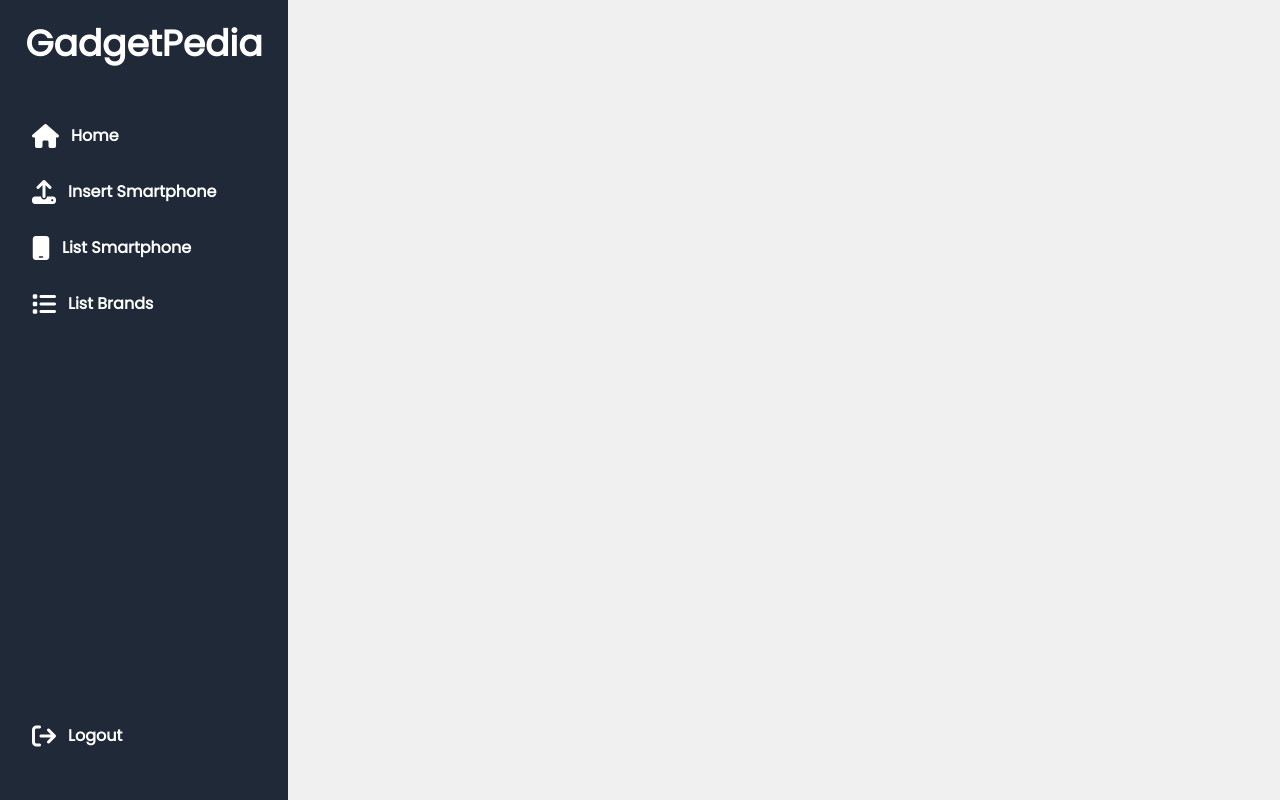
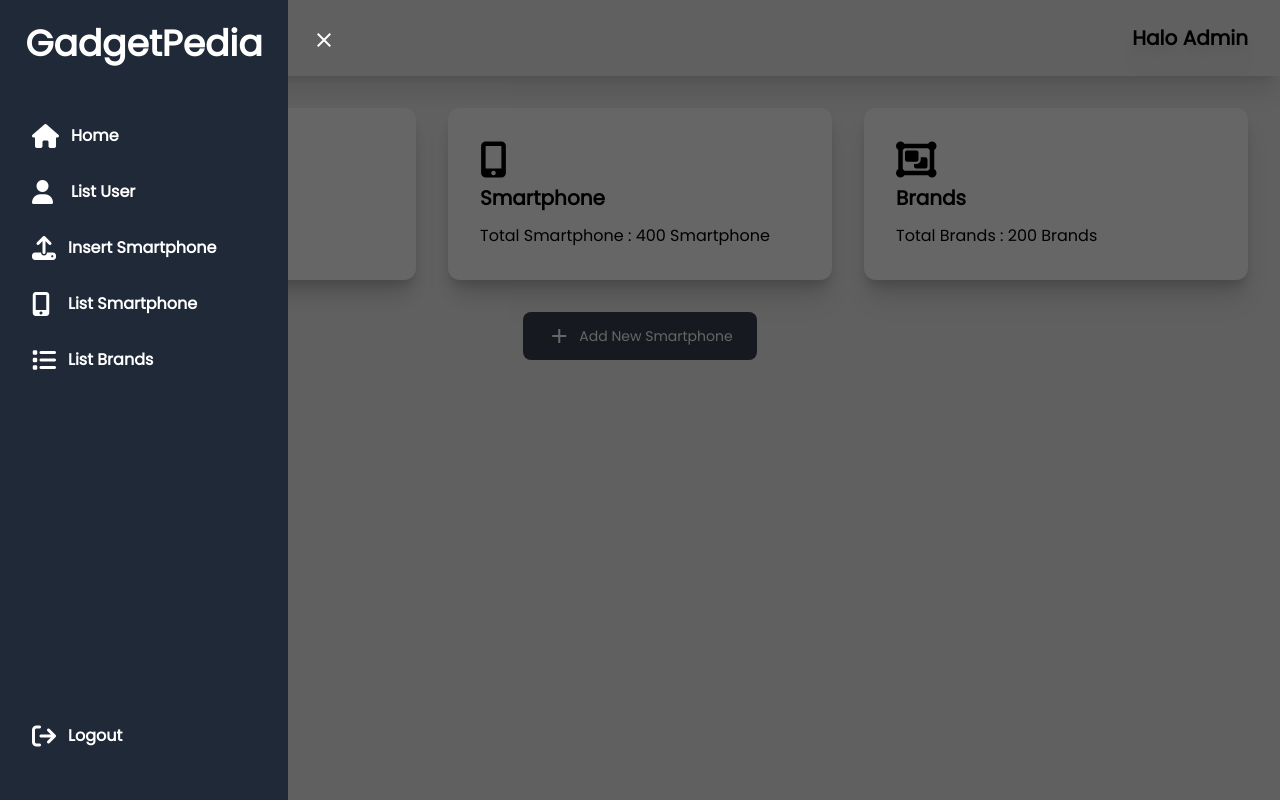
Before and after one commit to Kianandz/Phone-Specifications, a React (Vite) app: page /admin/dashboard in a window 1280 px wide. Both pictures are taken after a click on the element "menu". Built offline with nearby package versions, Linux system fonts and the light colour scheme.

Commit message:
Add files via upload

```diff
--- /dev/null
+++ b/src/Component/Fragment/CardList.jsx
@@ -0,0 +1,28 @@
+import React from "react";
+import IconFA from "../Element/IconFA";
+import Title from "../Element/Title";
+import Text from "../Element/Text";
+
+const CardList = (props) => {
+    return(
+        <>
+        <div className="relative p-8 bg-[#ffffff] hover:bg-gray-300 shadow-xl drop-shadow-xl rounded-xl hover:scale-[1.035] transition-all cursor-pointer"
+        onClick={props.href}
+        >
+            <IconFA
+            className={`${props.icon} text-4xl`}
+            />
+            <Title
+            className="font-bold text-xl mb-3 mt-1"
+            Title={props.title}
+            />
+            <Text
+            className="text-base"
+            Text={props.text}
+            />
+        </div>
+        </>
+    );
+}
+
+export default CardList;
--- a/src/Component/Fragment/Sidebar.jsx
+++ b/src/Component/Fragment/Sidebar.jsx
@@ -16,18 +16,20 @@ const Sidebar = (props) => {
 
   return (
     <>
-      <div className="menu-container flex items-center justify-between px-8 py-2">
+      <div className="menu-container flex items-center justify-between px-8 py-6 shadow-xl drop-shadow-xl">
         <IconGoogle
           className="cursor-pointer"
           iconValue="menu"
           onClick={handleSidebar}
         />
+        <Title className="font-semibold text-xl" Title="Halo Admin" />
       </div>
       <div
-        className={`sidebar-container fixed z-50 top-0 left-0 w-72 h-screen bg-gray-800 p-4 ${
-          showNav ? "show-nav" : ""
-        } duration-700`}
+        className={`sidebar-container ${
+          showNav ? "show-nav" : "hide-nav"
+        } fixed z-20 top-0 left-0 duration-700 w-screen bg-[#00000099] z-50`}
       >
+        <div className="w-72 h-screen bg-gray-800 p-4 float-left">
           <Title
             className="font-bold text-4xl text-white text-center my-2 cursor-pointer hover:text-gray-400 transition-all"
             Title="GadgetPedia"
@@ -38,6 +40,10 @@ const Sidebar = (props) => {
               <Text className="font-semibold text-base" Text="Home" />
             </div>
             <div className="flex items-center justify-start gap-3 text-white cursor-pointer hover:text-gray-400 transition-all px-4 mb-6">
+              <IconFA className="fa-solid fa-user text-2xl mr-[6px]" />
+              <Text className="font-semibold text-base" Text="List User" />
+            </div>
+            <div className="flex items-center justify-start gap-3 text-white cursor-pointer hover:text-gray-400 transition-all px-4 mb-6">
               <IconFA className="fa-solid fa-upload text-2xl" />
               <Text
                 className="font-semibold text-base"
@@ -45,8 +51,11 @@ const Sidebar = (props) => {
               />
             </div>
             <div className="flex items-center justify-start gap-3 text-white cursor-pointer hover:text-gray-400 transition-all px-4 mb-6">
-            <IconFA className="fa-solid fa-mobile text-2xl" />
-            <Text className="font-semibold text-base" Text="List Smartphone" />
+              <IconFA className="fa-solid fa-mobile-alt text-2xl mr-[6px]" />
+              <Text
+                className="font-semibold text-base"
+                Text="List Smartphone"
+              />
             </div>
             <div className="flex items-center justify-start gap-3 text-white cursor-pointer hover:text-gray-400 transition-all px-4 mb-6">
               <IconFA className="fa-solid fa-list text-2xl" />
@@ -58,6 +67,12 @@ const Sidebar = (props) => {
             <Text className="font-semibold text-base" Text="Logout" />
           </div>
         </div>
+        <IconGoogle
+          className="text-black cursor-pointer ml-6 mt-6 text-2xl text-white"
+          iconValue="close"
+          onClick={handleSidebar}
+        />
+      </div>
     </>
   );
 };
--- a/src/Component/Pages/Admin/Dashboard.jsx
+++ b/src/Component/Pages/Admin/Dashboard.jsx
@@ -1,19 +1,59 @@
-import React, {useState, useEffect} from "react";
+import React, { useState, useEffect } from "react";
+import { useNavigate } from "react-router-dom";
 import Sidebar from "../../Fragment/Sidebar";
+import CardList from "../../Fragment/CardList";
+import IconGoogle from "../../Element/IconGoogle";
+import Text from "../../Element/Text";
 
 const Dashboard = () => {
+  const Navigate = useNavigate();
+
+  const listUsers = () => {
+    Navigate("/admin/list-users");
+  };
+  const listSmartphone = () => {
+    Navigate("/admin/list-smartphone");
+  };
+  const listBrands = () => {
+    Navigate("/admin/list-brands");
+  };
+
   useEffect(() => {
     document.title = "Dashboard Admin";
-  })
-  return(
+  });
+  return (
     <>
-    <div className="relative w-full h-screen">
-      <Sidebar
-
-      />
-    </div>
+      <div className="relative w-full h-screen">
+        <Sidebar />
+        <div className="relative grid grid-cols-3 items-center gap-8 p-8 w-full">
+          <CardList
+            icon="fa-solid fa-user"
+            title="User"
+            text="Total User : 400 Users"
+            href={listUsers}
+          />
+          <CardList
+            icon="fa-solid fa-mobile-alt"
+            title="Smartphone"
+            text="Total Smartphone : 400 Smartphone"
+            href={listSmartphone}
+          />
+          <CardList
+            icon="fa-solid fa-object-group"
+            title="Brands"
+            text="Total Brands : 200 Brands"
+            href={listBrands}
+          />
+        </div>
+        <div className="flex items-center justify-center text-center w-full text-white">
+          <div className="px-6 py-3 bg-gray-700 hover:bg-gray-800 rounded-lg flex gap-2 items-center cursor-pointer transition-all text-sm">
+            <IconGoogle iconValue="add" />
+            <Text Text="Add New Smartphone" />
+          </div>
+        </div>
+      </div>
     </>
   );
-}
+};
 
 export default Dashboard;
--- a/src/assets/Css/Sidebar.css
+++ b/src/assets/Css/Sidebar.css
@@ -4,10 +4,14 @@
 }
 
 .show-nav {
-  animation: slideShow 0.7s forwards;
+  animation: slideIn 0.7s forwards;
 }
 
-@keyframes slideShow {
+.hide-nav {
+  animation: slideOut 0.7s forwards;
+}
+
+@keyframes slideIn {
   from {
     opacity: 0;
     transform: translateX(-100%);
@@ -17,3 +21,13 @@
     transform: translateX(0);
   }
 }
+@keyframes slideOut {
+  from {
+    opacity: 1;
+  transform: translateX(0);
+  }
+  to {
+    opacity: 0;
+    transform: translateX(-100%);
+  }
+}
```
Lines whose indentation alone changed are shown as unchanged.
